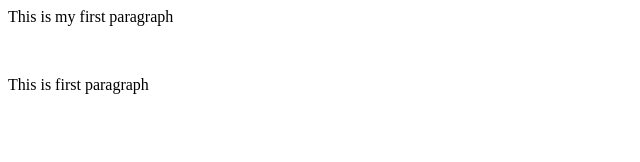
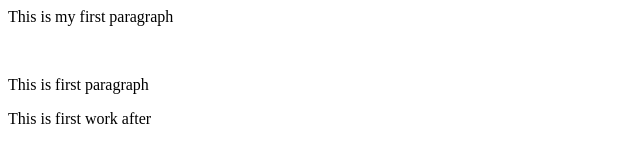
Before and after one commit to Kics/localrepo, a plain HTML site: page index.html in a window 1280 px wide. Shown: the whole page, without its empty margins (0-640 px from the left). Drawn offline with Linux system fonts and the light colour scheme.

Commit message:
new things

```diff
--- a/index.html
+++ b/index.html
@@ -1,3 +1,4 @@
 <p>This is my first paragraph</p>
 <br>
 <p>This is first paragraph</p>
+<p>This is first work after </p>
```
